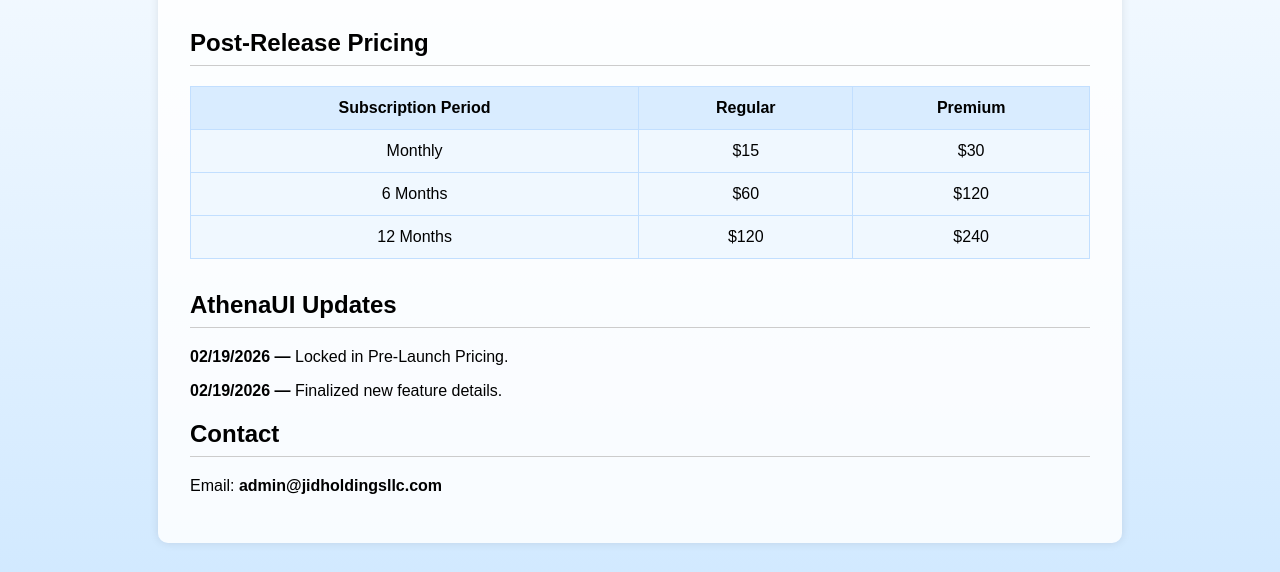
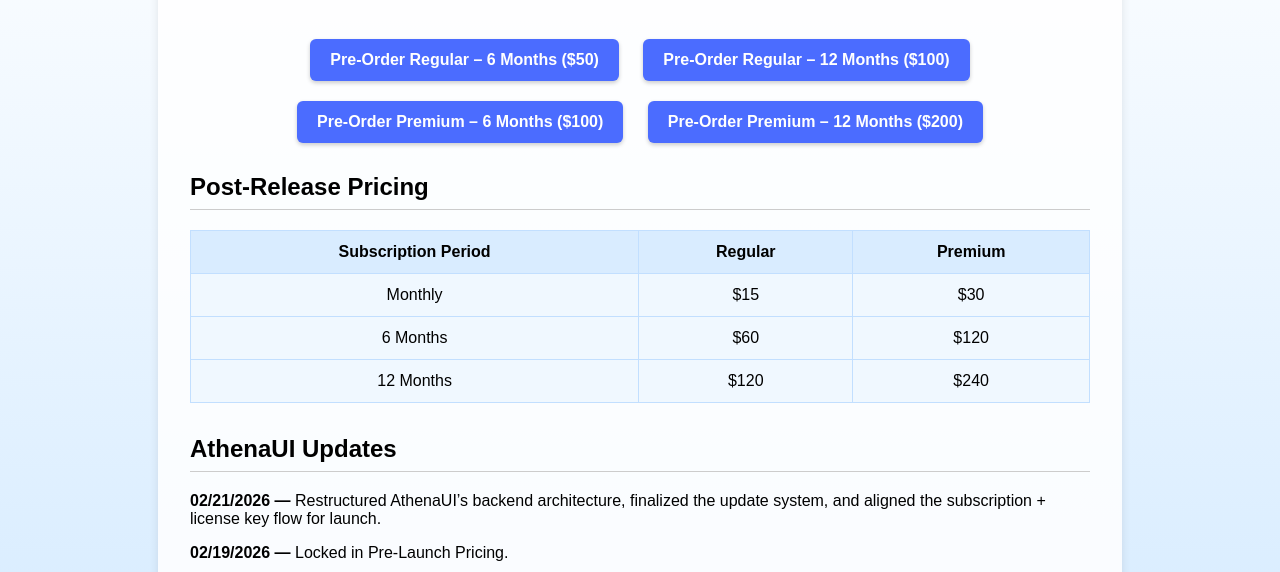
Before and after one commit to jidholdingsllc7-a11y/jidholdingsllc.github.io, a plain HTML site: page athenaui.html in a window 1280 px wide. Shown: the part 1151-1723 px from the top of the page. Drawn offline with Linux system fonts and the light colour scheme.

Commit message:
Update athenaui.html
Pre-Orders go Live

```diff
--- a/athenaui.html
+++ b/athenaui.html
@@ -75,6 +75,23 @@
     table th {
       background: #d9ecff;
       font-weight: bold;
+    }
+
+    .preorder-btn {
+      display: inline-block;
+      padding: 12px 20px;
+      margin: 10px;
+      background: #4b6cff;
+      color: white;
+      text-decoration: none;
+      border-radius: 6px;
+      font-weight: bold;
+      transition: 0.2s;
+      box-shadow: 0 2px 4px rgba(0,0,0,0.2);
+    }
+
+    .preorder-btn:hover {
+      background: #3a54d6;
     }
 
     footer {
@@ -163,6 +180,27 @@
       </tr>
     </table>
 
+    <!-- Pre‑Order Buttons -->
+    <div style="text-align:center; margin-top: 1.5rem;">
+
+      <a href="https://buy.stripe.com/aFafZjb3S3Za6RIcei48000" class="preorder-btn">
+        Pre‑Order Regular – 6 Months ($50)
+      </a>
+
+      <a href="https://buy.stripe.com/14A14p5Jy53e5NE7Y248001" class="preorder-btn">
+        Pre‑Order Regular – 12 Months ($100)
+      </a>
+
+      <a href="https://buy.stripe.com/bJe3cx9ZO67ia3Uemq48002" class="preorder-btn">
+        Pre‑Order Premium – 6 Months ($100)
+      </a>
+
+      <a href="https://buy.stripe.com/9B63cx1tieDOb7Yguy48003" class="preorder-btn">
+        Pre‑Order Premium – 12 Months ($200)
+      </a>
+
+    </div>
+
     <h2>Post‑Release Pricing</h2>
 
     <table>
@@ -189,6 +227,9 @@
     </table>
 
     <h2>AthenaUI Updates</h2>
+
+    <p><strong>02/21/2026 —</strong> Restructured AthenaUI’s backend architecture, finalized the update system, and aligned the subscription + license key flow for launch.</p>
+
     <p><strong>02/19/2026 —</strong> Locked in Pre‑Launch Pricing.</p>
     <p><strong>02/19/2026 —</strong> Finalized new feature details.</p>
 
```
